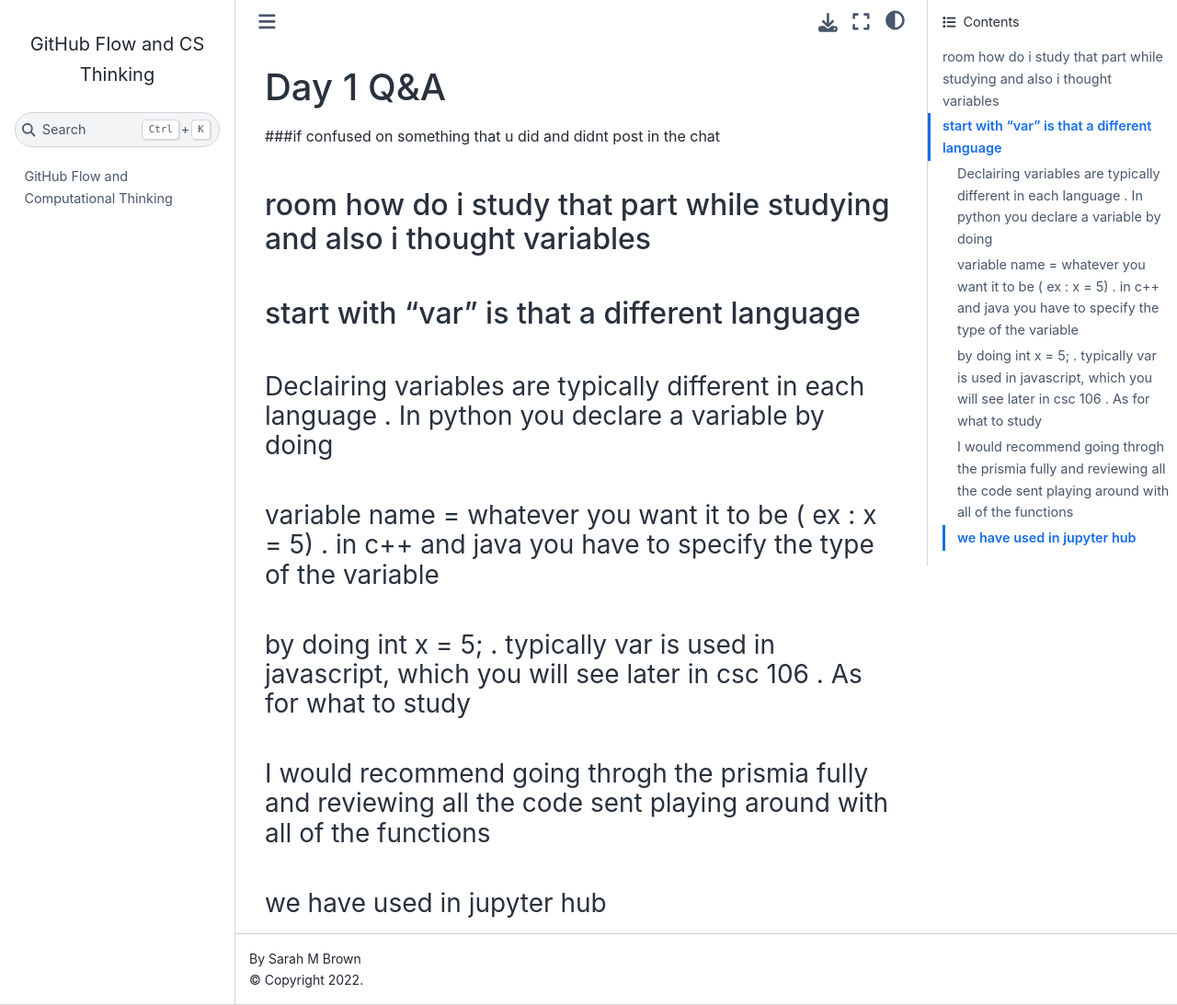
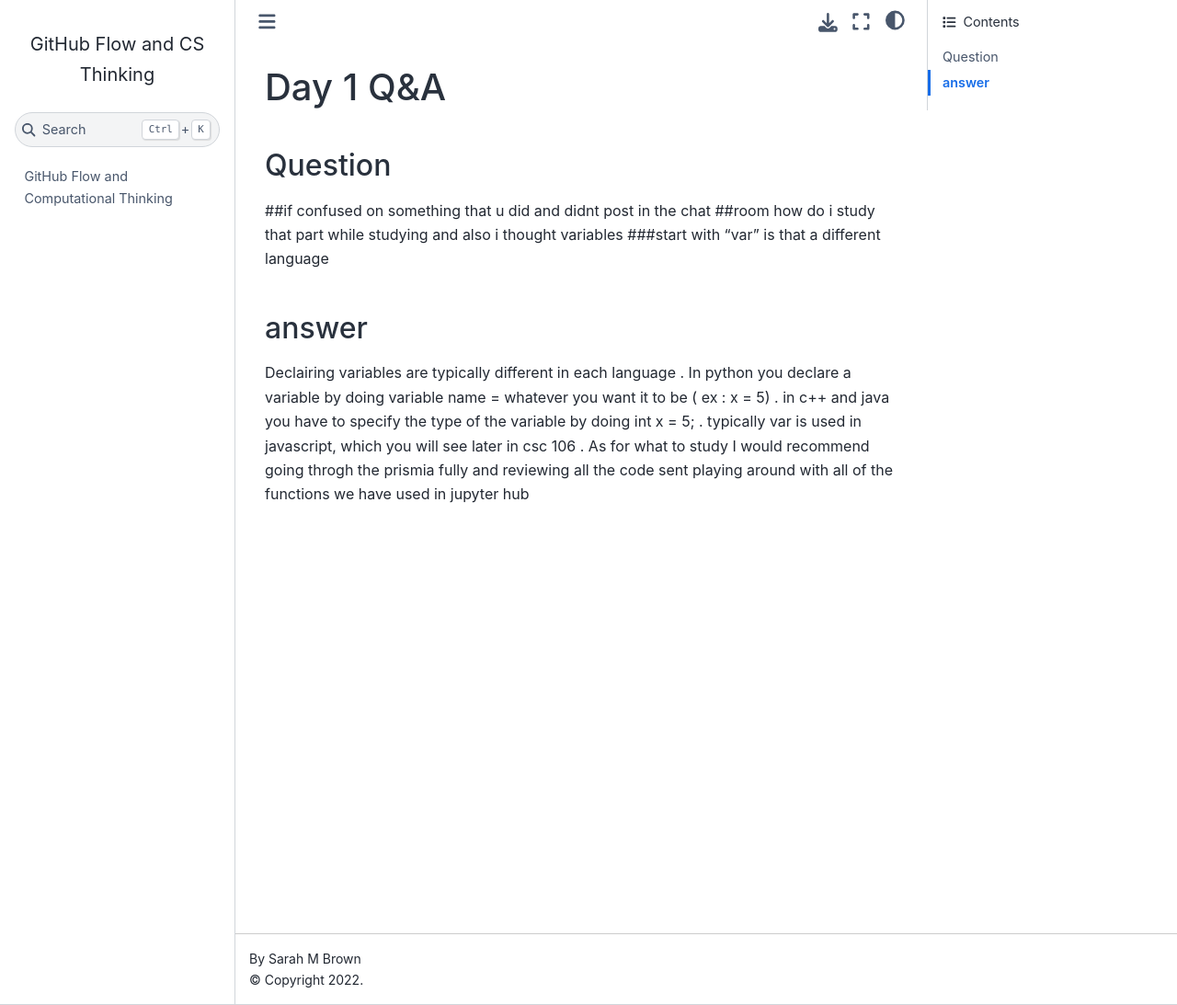
Before and after one commit to csctd/ssp23, a Jupyter Book: the page built from qa/day3.md, in a window 1280 px wide and 1093 px high. Shown: the whole window at 92% size. Built offline with Jupyter Book 1.0.4 settings and Sphinx 7.4.7 and the Sphinx Book theme 1.1.4, drawn with Linux system fonts in a browser that asks for light colours; pages that are not in the unit, such as notebooks, are missing from menus.

Commit message:
Update day3.md

```diff
--- a/qa/day3.md
+++ b/qa/day3.md
@@ -1,11 +1,12 @@
 # Day 1 Q&A
+## Question
+##if confused on something that u did and didnt post in the chat
+##room how do i study that part while studying and also i thought variables
+###start with "var" is that a different language
 
-###if confused on something that u did and didnt post in the chat
-### room how do i study that part while studying and also i thought variables
-### start with "var" is that a different language
-
-#### Declairing variables are typically different in each language . In python you declare a variable by doing
-#### variable name = whatever you want it to be ( ex : x = 5)  . in c++ and java you have to specify the type of the variable
-#### by doing int x = 5; . typically var is used in javascript, which you will see later in csc 106 . As for what to study
-#### I would recommend going throgh the prismia fully and reviewing all the code sent playing around with all of the functions
-#### we have used in jupyter hub
+## answer
+Declairing variables are typically different in each language . In python you declare a variable by doing
+variable name = whatever you want it to be ( ex : x = 5)  . in c++ and java you have to specify the type of the variable
+by doing int x = 5; . typically var is used in javascript, which you will see later in csc 106 . As for what to study
+I would recommend going throgh the prismia fully and reviewing all the code sent playing around with all of the functions
+we have used in jupyter hub
```
